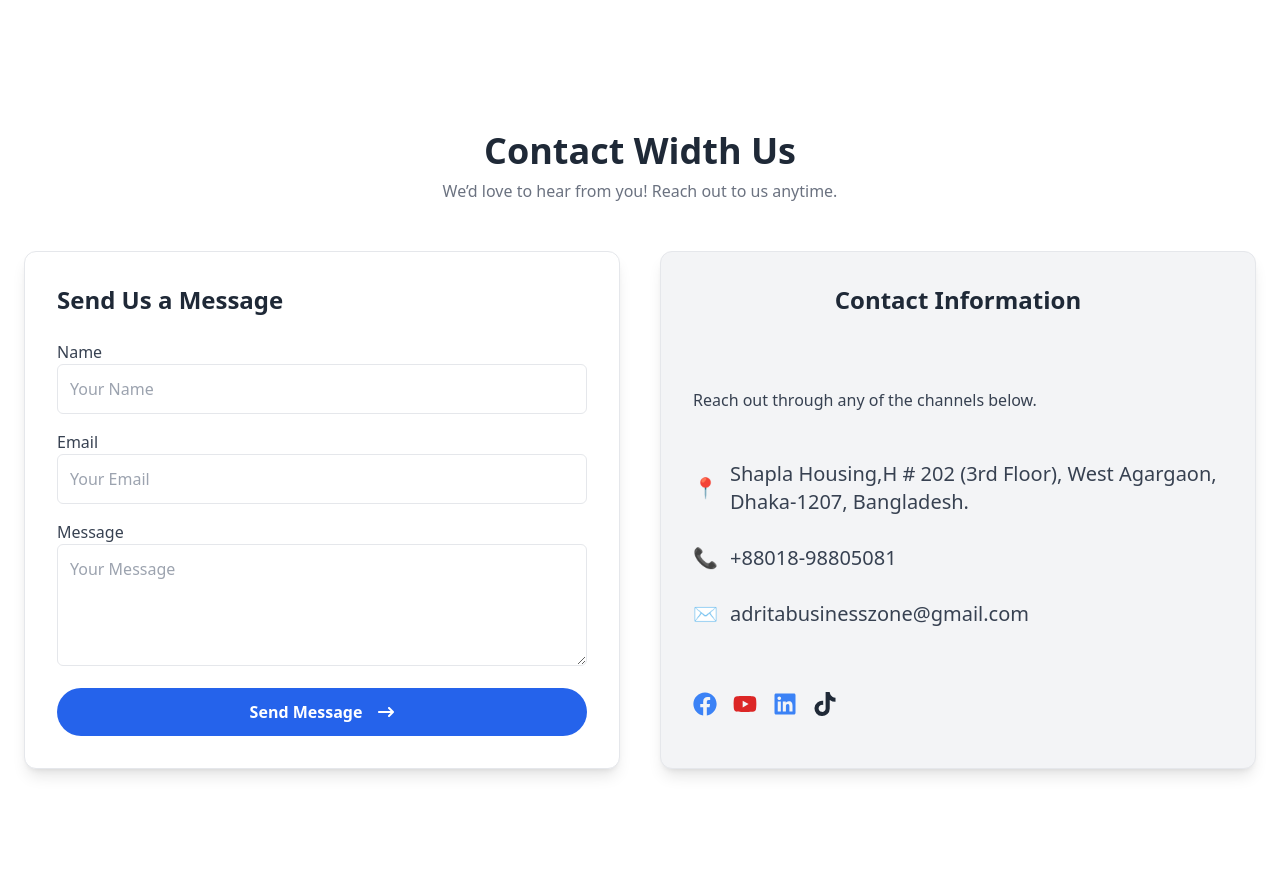
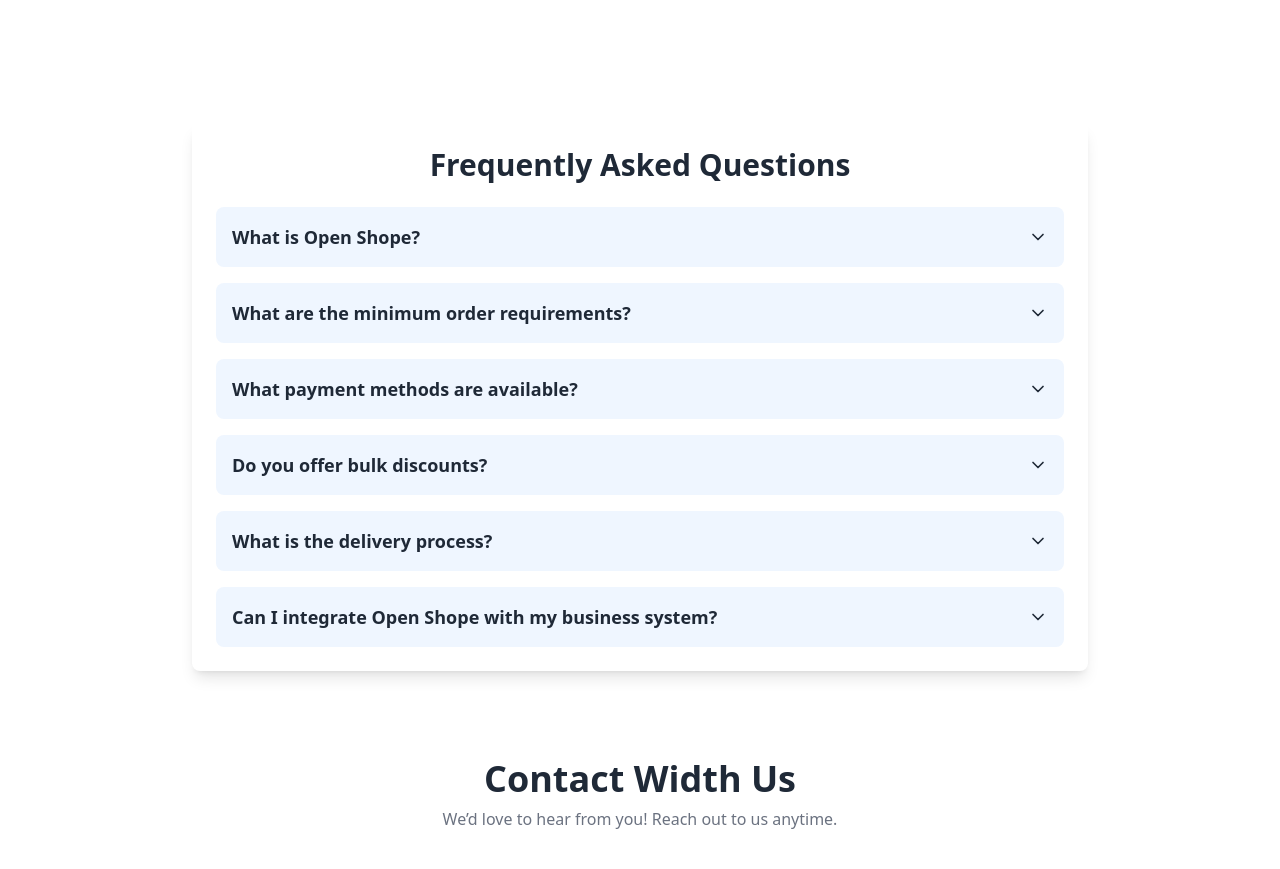
Before and after one commit to Rumon-Sarker/ADRITA-BUSSINESS-ZONE, a React (Vite) app: page / in a window 1280 px wide. Shown: the part 5960-6829 px from the top of the page. Built offline with nearby package versions, Linux system fonts and the light colour scheme.

Commit message:
faq page add

```diff
--- /dev/null
+++ b/src/components/FAQ.jsx
@@ -0,0 +1,80 @@
+import { useState } from "react";
+import { FiChevronDown, FiChevronUp } from "react-icons/fi"; // Chevron icons
+
+const B2BFAQ = () => {
+  const faqs = [
+    {
+      question: "What is Open Shope?",
+      answer:
+        "Open Shope is a B2B grocery marketplace where businesses can source fresh and wholesale grocery items efficiently.",
+    },
+
+    {
+      question: "What are the minimum order requirements?",
+      answer:
+        "The minimum order requirement varies by category. Contact our sales team for more details.",
+    },
+    {
+      question: "What payment methods are available?",
+      answer:
+        "We accept bank transfers, corporate credit cards, and business invoicing options.",
+    },
+    {
+      question: "Do you offer bulk discounts?",
+      answer:
+        "Yes, we provide special pricing and bulk discounts for large orders. Contact our sales team for a customized quote.",
+    },
+    {
+      question: "What is the delivery process?",
+      answer:
+        "We offer scheduled bulk deliveries with real-time tracking. Orders are usually fulfilled within 24-48 hours.",
+    },
+    {
+      question: "Can I integrate Open Shope with my business system?",
+      answer:
+        "Yes, we provide API integrations for inventory and order management. Reach out to our technical team for details.",
+    },
+  ];
+
+  const [openIndex, setOpenIndex] = useState(null);
+
+  const toggleFAQ = (index) => {
+    setOpenIndex(openIndex === index ? null : index);
+  };
+
+  return (
+    <div className="max-w-4xl mx-auto my-10 p-6  shadow-lg rounded-lg">
+      <h2 className="text-3xl font-bold text-center mb-6">
+        Frequently Asked Questions
+      </h2>
+      <div className="space-y-4">
+        {faqs.map((faq, index) => (
+          <div key={index} className="bg-blue-50 rounded-lg">
+            <button
+              onClick={() => toggleFAQ(index)}
+              className="w-full text-left p-4 text-lg font-semibold flex justify-between items-center focus:outline-none"
+            >
+              {faq.question}
+              {openIndex === index ? (
+                <FiChevronUp className="text-xl transition-transform duration-300" /> // Show "^" when open
+              ) : (
+                <FiChevronDown className="text-xl transition-transform duration-300" /> // Show ">" when closed
+              )}
+            </button>
+            <div
+              className={`overflow-hidden transition-all duration-300 ${
+                openIndex === index
+                  ? "max-h-40 opacity-100 p-4 border-t border-blue-200"
+                  : "max-h-0 opacity-0"
+              }`}
+            >
+              <p>{faq.answer}</p>
+            </div>
+          </div>
+        ))}
+      </div>
+    </div>
+  );
+};
+
+export default B2BFAQ;
--- a/src/pages/Home/Home.jsx
+++ b/src/pages/Home/Home.jsx
@@ -1,5 +1,6 @@
 import AboutUs from "../../components/AboutUs";
 import ContactUs from "../../components/ContactUs";
+import FAQ from "../../components/FAQ";
 import GoogleMap from "../../components/GoogleMap";
 import OurCustomers from "../../components/OurCustomers";
 import TeamSection from "../../components/OurTeam";
@@ -18,6 +19,7 @@
       <AboutUs />
       <TeamSection />
       <TestimonialPage />
+      <FAQ />
       <ContactUs />
       <GoogleMap />
     </section>
```
